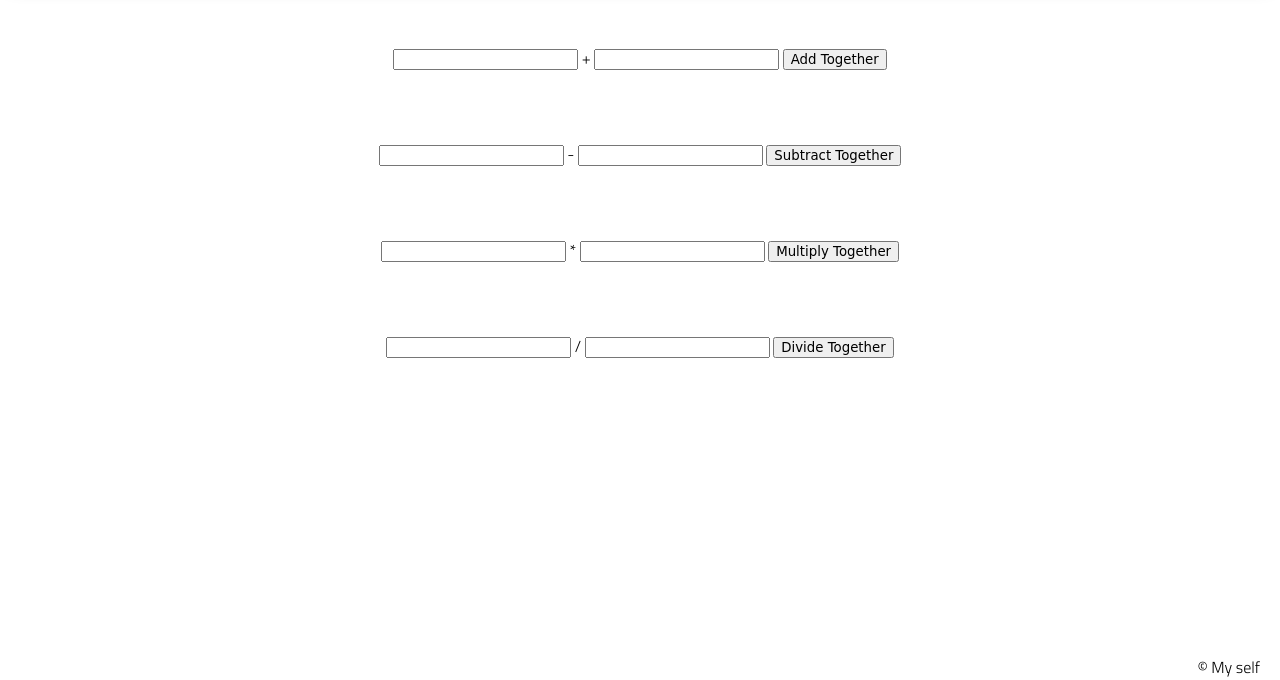
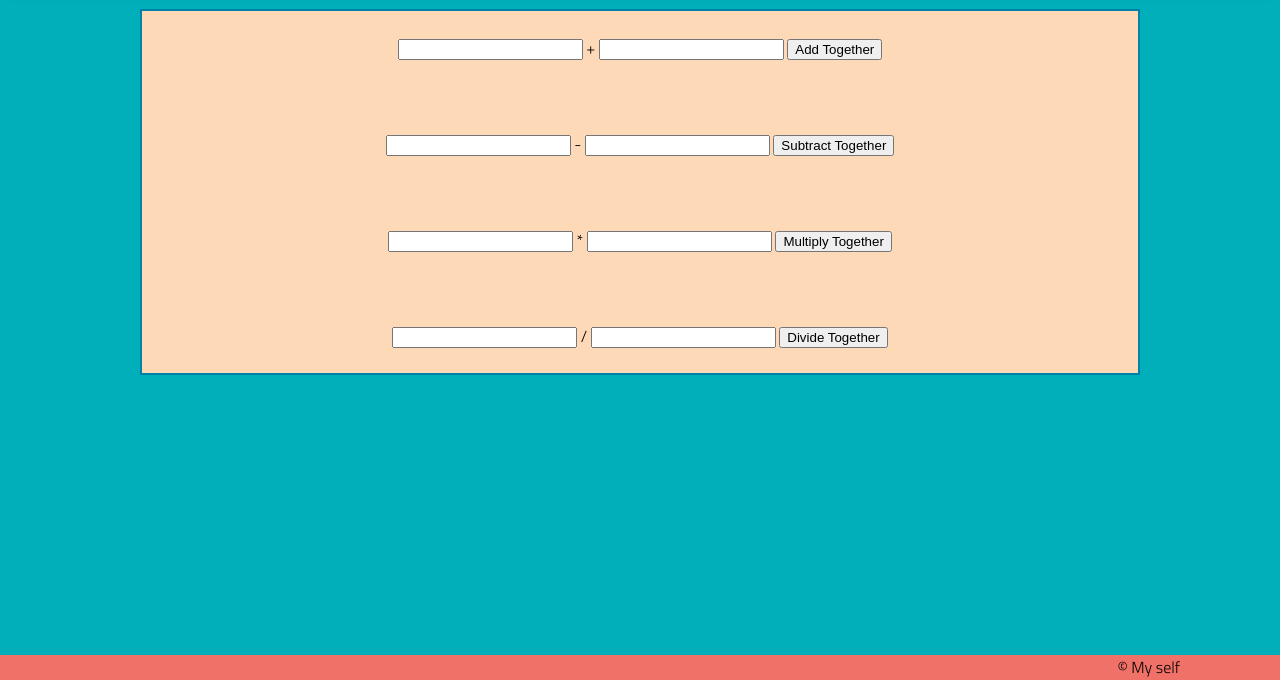
Before and after one commit to DonnyLVu/Lab-03b-calculatorV2, a plain HTML site: page index.html in a window 1280 px wide. Shown: the part 120-800 px from the top of the page. Drawn offline with Linux system fonts and the light colour scheme.

Commit message:
added new colors

```diff
--- a/index.html
+++ b/index.html
@@ -15,7 +15,7 @@
 <body>
     <header>
         <div class="gutter-right logo">
-            <img src="assets/big-logo.png"/>
+            <img src="assets/big-logo.png" class='main-logo'/>
         </div>
     </header>
     <main>
@@ -25,7 +25,7 @@
                 <input id="add-first" type="number"/>
                 +
                 <input id="add-second" type="number"/>
-                <button id="sum-button" class="fonts">Add Together</button>
+                <button id="sum-button" class="fonts-animate color-change-5x">Add Together</button>
                 <span id="sum-result"></span>
             </div>
 
@@ -37,7 +37,7 @@
                 <input id="sub-first" type="number"/>
                     -
                 <input id="sub-second" type="number"/>
-                <button id="difference-button" class="fonts">Subtract Together</button>
+                <button id="difference-button" class="fonts-animate">Subtract Together</button>
                 <span id="difference-result"></span>
 
             </div>
@@ -50,7 +50,7 @@
                 <input id="multi-first" type="number"/>
                     *
                 <input id="multi-second" type="number"/>
-                <button id="product-button" class="fonts">Multiply Together</button>
+                <button id="product-button" class="fonts-animate">Multiply Together</button>
                 <span id="product-result"></span>
 
             </div>
@@ -64,7 +64,7 @@
                 <input id="divide-first" type="number"/>
                     /
                 <input id="divide-second" type="number"/>
-                <button id="goes-into-button" class="fonts">Divide Together</button>
+                <button id="goes-into-button" class="fonts-animate">Divide Together</button>
                 <span id="goes-into-result"></span>
 
             </div>
--- a/styles/style.css
+++ b/styles/style.css
@@ -1,27 +1,15 @@
 
 body {
-    --color1: #ffffff;
-    --color2: #ffffff;
-    --color3: #ffffff;
-    --color4: #ffffff;
-    --color5: #ffffff;
+    --color1: #0081a7ff;
+    --color2: #00afb9ff;
+    --color4: #fdfcdcff;
+    --color5: #fed9b7ff;
+    --color3: #f07167ff;
 
-    /* https://coolors.co/generate and click export -> scss to get the colors to copy and paste below*/
-    /* --color1: hsla(349, 69%, 76%, 1);
-    --color2: hsla(207, 67%, 44%, 1);
-    --color3: hsla(200, 61%, 56%, 1);
-    --color4: hsla(187, 41%, 94%, 1);
-    --color5: hsla(170, 28%, 95%, 1); */
-
-    /* --color1: hsla(45, 86%, 83%, 1);
-    --color2: hsla(135, 65%, 98%, 1);
-    --color3: hsla(315, 37%, 86%, 1);
-    --color4: hsla(45, 73%, 98%, 1);
-    --color5: hsla(224, 40%, 79%, 1); */
 
     --header-height: 80px;
     --shadow: 0px 10px 20px -12px rgba(0,0,0,0.45);
-    --gutter: 30px;
+    --gutter: 25px;
     --footer-height: 25px;
 
     font-family: 'Titillium Web', sans-serif;
@@ -49,6 +37,8 @@ section {
     margin-top: var(--gutter);
     margin-bottom: var(--gutter);
     border: solid 2px var(--color1);
+    height: 80%;
+
 }
 
 header {
@@ -73,7 +63,7 @@ h2 {
 }
 
 .gutter-right {
-    margin-right: 20px;
+    margin-right: 100px;
 }
 
 .main-logo {
@@ -125,8 +115,32 @@ footer {
 
   }
 
+/** *hopefully this does something
 
+  @keyframes color-change-5x {
+    0% {
+      background: #19dcea;
+    }
+    25% {
+      background: #b22cff;
+    }
+    50% {
+      background: #ea2222;
+    }
+    75% {
+      background: #f5be10;
+    }
+    100% {
+      background: #3bd80d;
+    }
 
-.fonts{
+    .color-change-2x {
+        -webkit-animation: color-change-2x 5s ease-in-out infinite alternate-reverse both;
+                animation: color-change-2x 5s ease-in-out infinite alternate-reverse both;
+    }
+
+  }
+
+.fonts-animate{
     font-family: cursive;
 }
```
